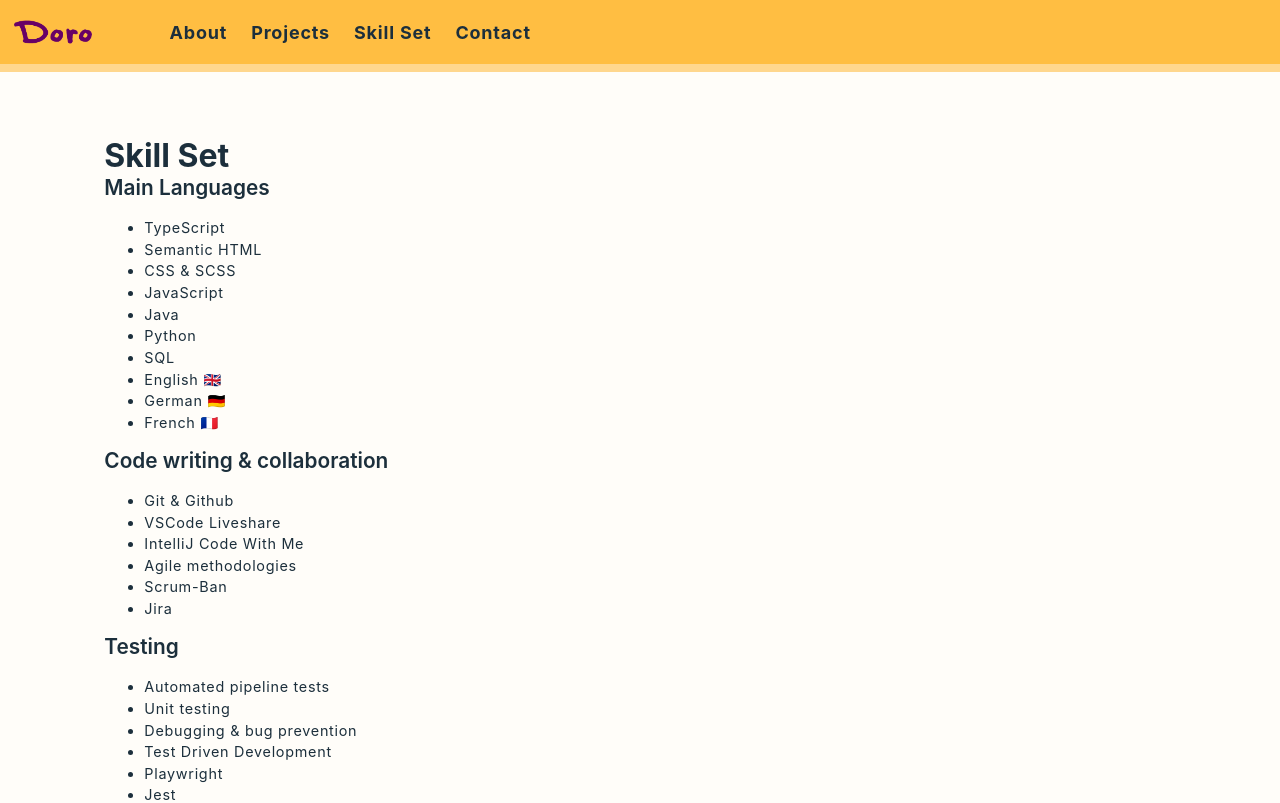
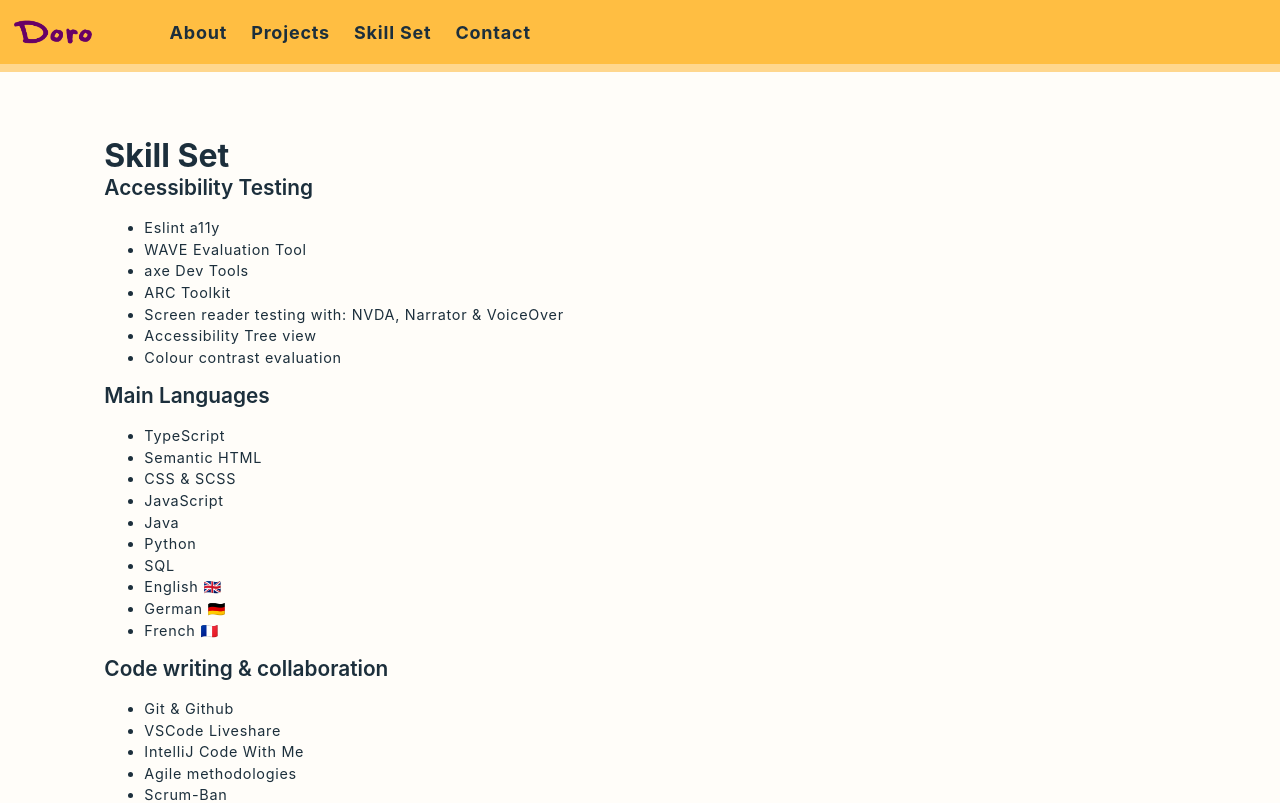
Before and after one commit to D-oro/portfolio_old2, a React (Create React App) app: page /skills in a window 1280 px wide. Shown: the top 803 px of the page. Built offline with nearby package versions, Linux system fonts and the light colour scheme.

Commit message:
added accessibility section

```diff
--- a/src/components/Skills.js
+++ b/src/components/Skills.js
@@ -5,6 +5,18 @@ export const Skills=()=>{
         <main id="main">
             <section className="skillsbox">
                 <h1>Skill Set</h1>
+                    <article>
+                        <h2>Accessibility Testing</h2>
+                        <ul>
+                            <li>Eslint a11y</li>
+                            <li>WAVE Evaluation Tool</li>
+                            <li>axe Dev Tools</li>
+                            <li>ARC Toolkit</li>
+                            <li>Screen reader testing with: NVDA, Narrator & VoiceOver</li>
+                            <li>Accessibility Tree view</li>
+                            <li>Colour contrast evaluation</li>
+                        </ul>
+                    </article>
                     <article>
                         <h2>Main Languages</h2>
                         <ul>
```
